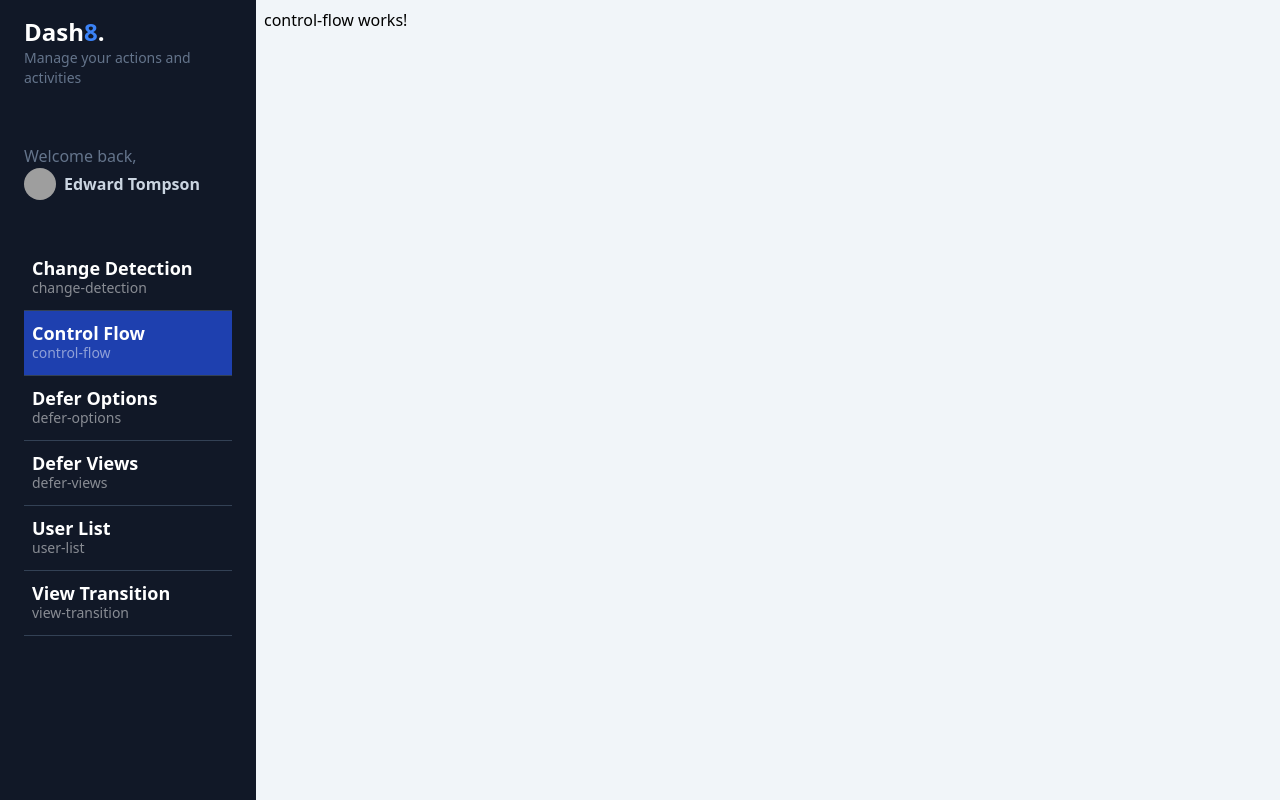
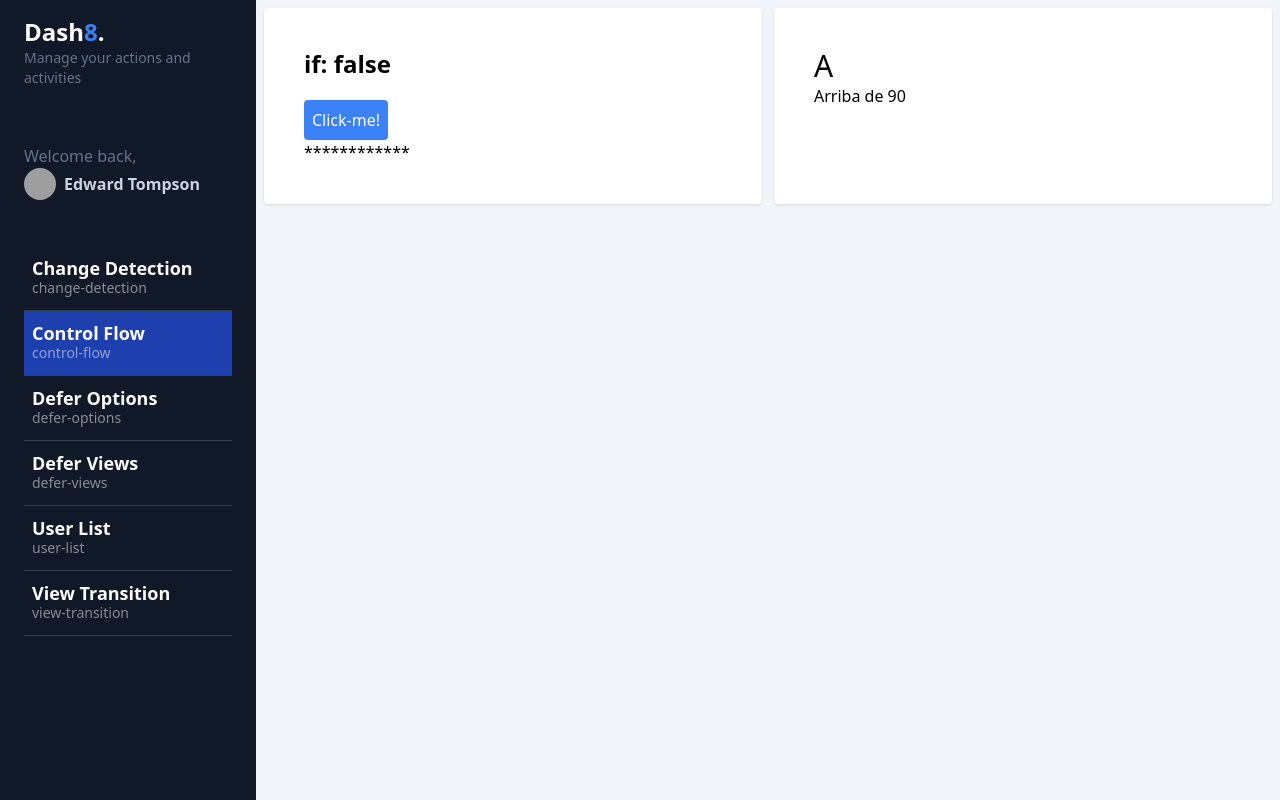
Before and after one commit to bryanesteban/Dashboard, an Angular app: page /dashboard/control-flow in a window 1280 px wide. Built offline with nearby package versions, Linux system fonts and the light colour scheme; grey boxes are pictures that could not be loaded.

Commit message:
ngif and ngtemplate

```diff
--- a/src/app/dashboard/pages/control-flow/control-flow.component.html
+++ b/src/app/dashboard/pages/control-flow/control-flow.component.html
@@ -1 +1,41 @@
-<p>control-flow works!</p>
+
+
+<section class="grid grid-cols-1 md:grid-cols-2 gap-3">
+
+<div class="bg-white rounded shadow p-10">
+
+    <h2 class="text-2xl font-bold mb-5">if: {{ showContent() }}</h2>
+    <button
+      class="p-2 bg-blue-500 rounded text-white"
+    (click)="toggleContent()">
+      Click-me!
+    </button>
+
+    @if( showContent()){
+      <p>Hola Mundo</p>
+    } @else {
+      <p>************</p>
+    }
+</div>
+
+  <div class="bg-white rounded shadow p-10">
+
+    <h2 class="text-3xl">
+      {{grade()}}
+    </h2>
+    @switch (grade()) {
+      @case ('A'){
+        <p>Arriba de 90</p>
+      }
+      @case ('B'){
+        <p>Arriba de 80</p>
+      }
+      @default {
+        <p>Reprobado</p>
+      }
+
+    }
+
+  </div>
+
+</section>
--- a/src/app/dashboard/pages/control-flow/control-flow.component.ts
+++ b/src/app/dashboard/pages/control-flow/control-flow.component.ts
@@ -1,5 +1,7 @@
-import { Component } from '@angular/core';
+import { Component, signal } from '@angular/core';
 
+
+type grade = 'A'|'B'|'F';
 @Component({
   selector: 'app-control-flow',
   templateUrl: './control-flow.component.html',
@@ -8,4 +10,12 @@
 })
 export class ControlFlowComponent {
 
+  public showContent = signal(false);
+  public grade = signal<grade>('A');
+
+  public toggleContent(){
+    this.showContent.update(value => !value);
+
+  }
+
 }
--- a/tsconfig.json
+++ b/tsconfig.json
@@ -2,6 +2,9 @@
 {
   "compileOnSave": false,
   "compilerOptions": {
+    "paths": {
+      "@shared/*":["./src/app/shared/*"],
+    },
     "outDir": "./dist/out-tsc",
     "forceConsistentCasingInFileNames": true,
     "strict": true,
```
